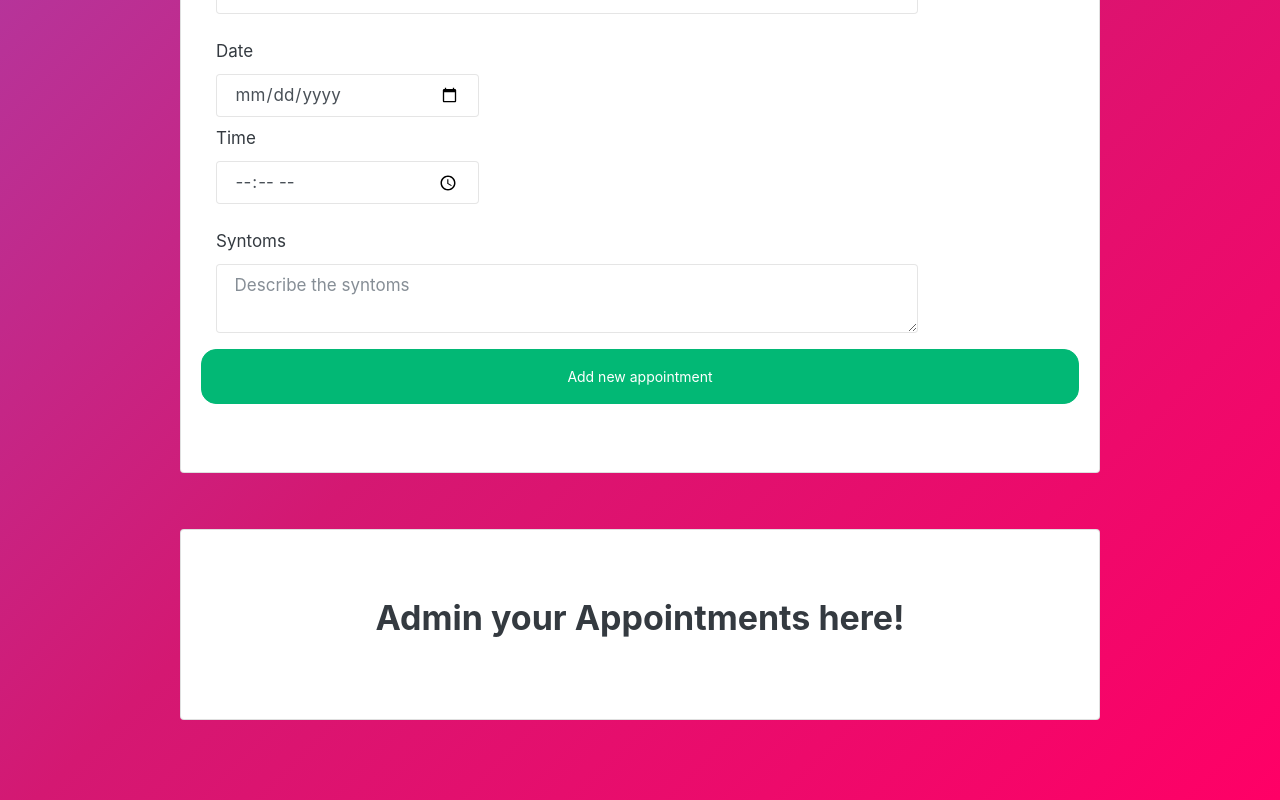
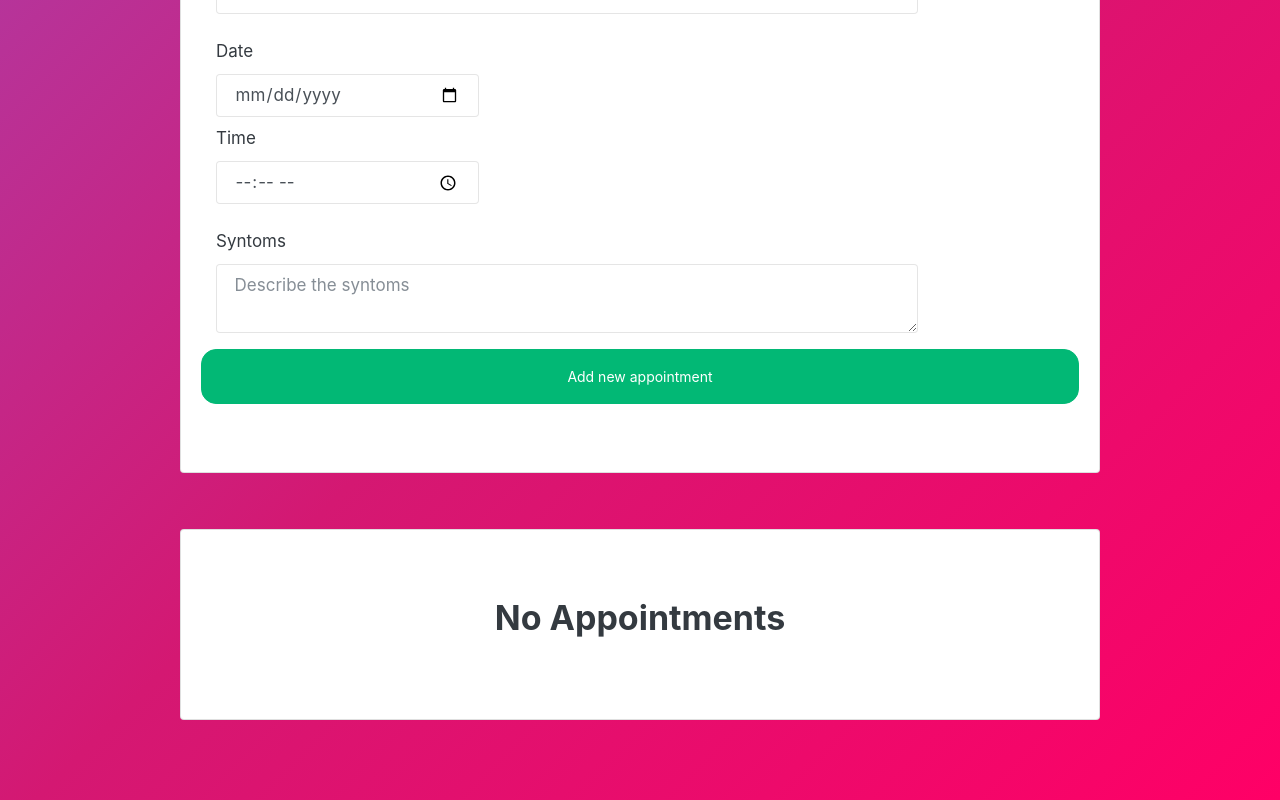
Before and after one commit to dantecarlo/veterinary, a React (Create React App) app: page / in a window 1280 px wide. Shown: the part 514-1314 px from the top of the page. Built offline with nearby package versions, Linux system fonts and the light colour scheme.

Commit message:
ADD conditional text on AppointmentList

```diff
--- a/src/components/AppointmentsList.js
+++ b/src/components/AppointmentsList.js
@@ -3,10 +3,16 @@
 import Appointment from './Appointment'
 import PropTypes from 'prop-types'
 
-const AppointmentsList = ({ appointments, eraseAppointment }) => (
+const AppointmentsList = ({ appointments, eraseAppointment }) => {
+  const message =
+    Object.keys(appointments).length === 0
+      ? 'No Appointments'
+      : 'Admin your Appointments here!'
+
+  return (
     <div className='card mt-2 py-5'>
       <div className='card-body'>
-      <h2 className='card-title text-center'>Admin your Appointments here!</h2>
+        <h2 className='card-title text-center'>{message}</h2>
 
         <div className='lista-citas'>
           {appointments.map(appointment => (
@@ -20,6 +26,7 @@
       </div>
     </div>
   )
+}
 
 AppointmentsList.propTypes = {
   appointments: PropTypes.array.isRequired,
```
Lines whose indentation alone changed are shown as unchanged.
